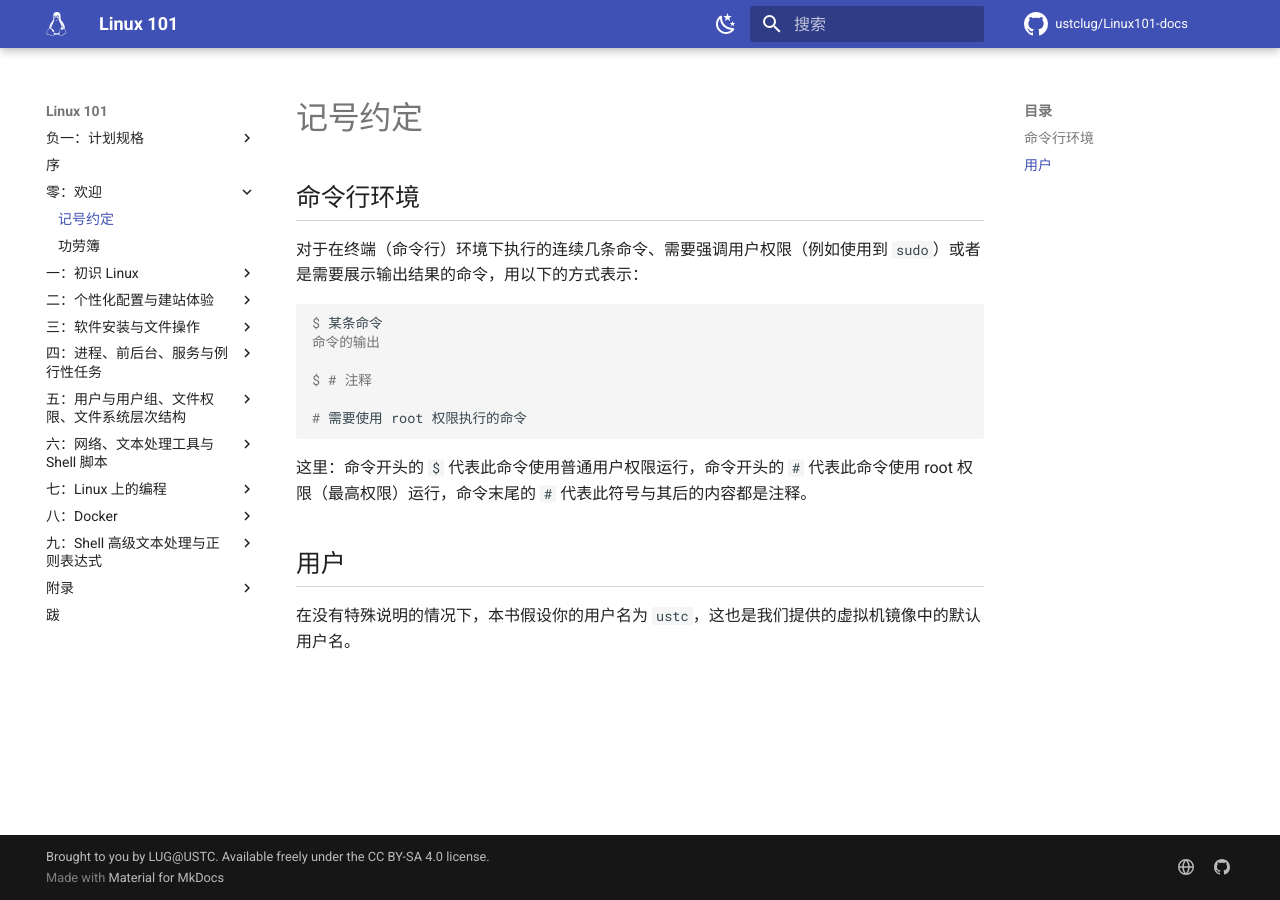
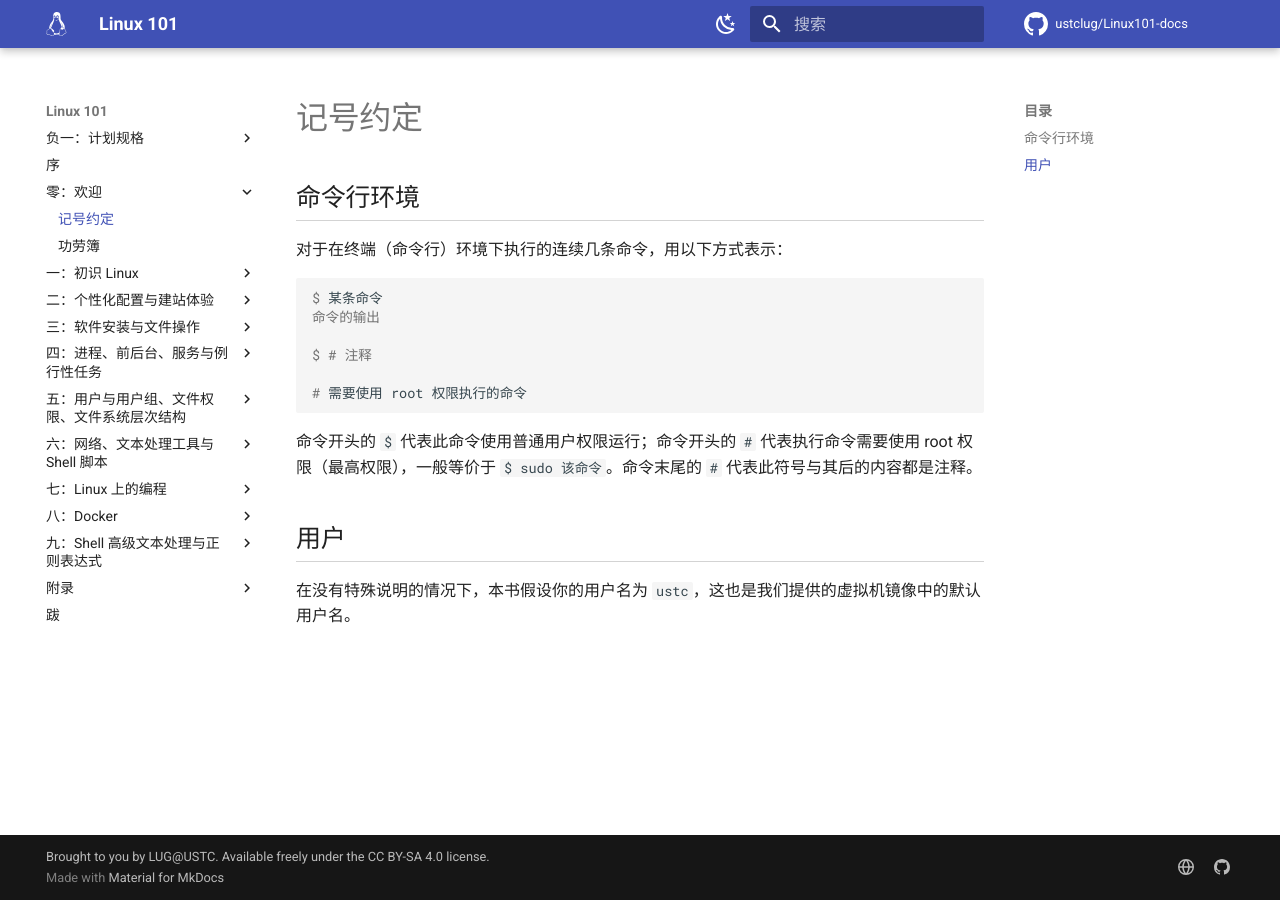
Before and after one commit to ustclug/Linux101-docs, an MkDocs documentation site: the page built from docs/notations.md, in a window 1280 px wide. Built offline with MkDocs 1.6.1 and Material for MkDocs 9.7.7, drawn with Linux system fonts in a browser that asks for light colours; comment, search, counter and statistics services are not loaded.

Commit message:
notionation about sudo updated

````diff
--- a/docs/notations.md
+++ b/docs/notations.md
@@ -2,7 +2,7 @@
 
 ## 命令行环境 {#command-line}
 
-对于在终端（命令行）环境下执行的连续几条命令、需要强调用户权限（例如使用到 `sudo`）或者是需要展示输出结果的命令，用以下的方式表示：
+对于在终端（命令行）环境下执行的连续几条命令，用以下方式表示：
 
 ```console
 $ 某条命令
@@ -13,7 +13,7 @@ $ # 注释
 # 需要使用 root 权限执行的命令
 ```
 
-这里：命令开头的 `$` 代表此命令使用普通用户权限运行，命令开头的 `#` 代表此命令使用 root 权限（最高权限）运行，命令末尾的 `#` 代表此符号与其后的内容都是注释。
+命令开头的 `$` 代表此命令使用普通用户权限运行；命令开头的 `#` 代表执行命令需要使用 root 权限（最高权限），一般等价于 `$ sudo 该命令`。命令末尾的 `#` 代表此符号与其后的内容都是注释。
 
 ## 用户 {#users}
 
````
